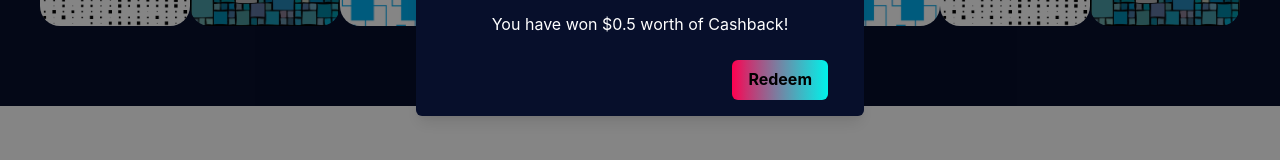
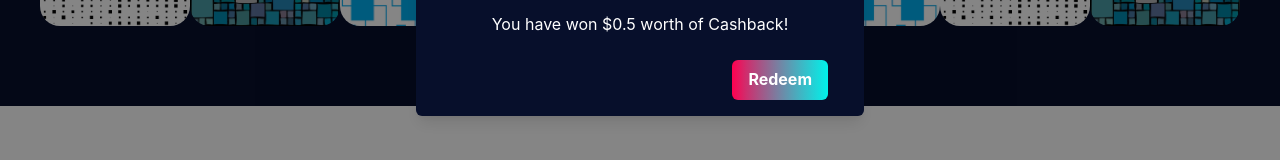
Before and after one commit to Project-Hackathons/tiktok-techjam, a Next.js app in the folder frontend/: page /rewards in a window 1280 px wide. Both pictures are taken after a click on the picture 115 px from the left and 187 px from the top of the page. Shown: the part 406-566 px from the top of the page. Built offline with nearby package versions, Linux system fonts and the light colour scheme.

Commit message:
reward button is in white

```diff
--- a/frontend/src/pages/rewards.tsx
+++ b/frontend/src/pages/rewards.tsx
@@ -130,7 +130,7 @@ const Rewards = () => {
                           mr={3}
                           onClick={() => handleClose(index)}
                         >
-                          <Text color="black" fontWeight="bold">
+                          <Text color="white" fontWeight="bold">
                             Redeem
                           </Text>
                         </Button>
```
